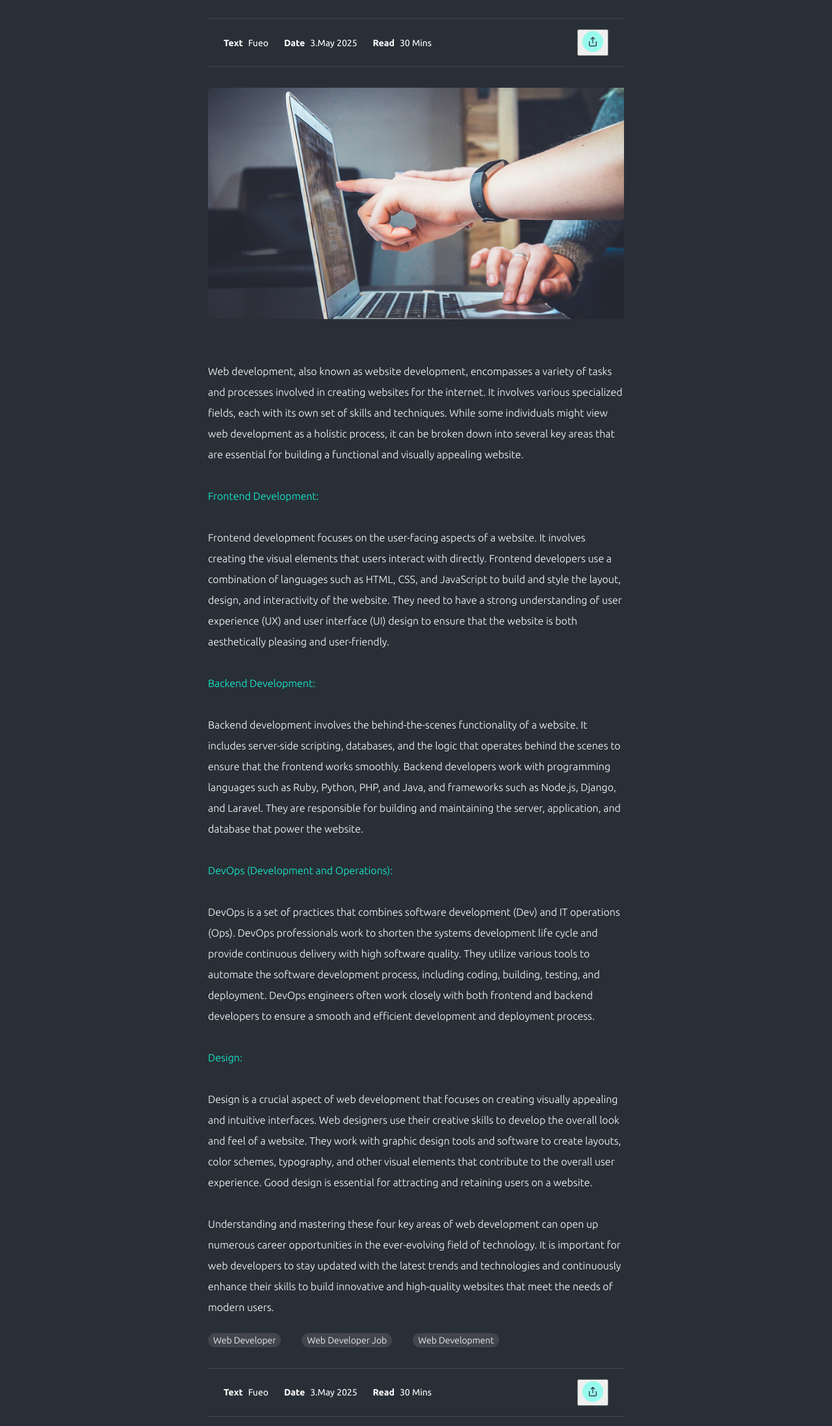
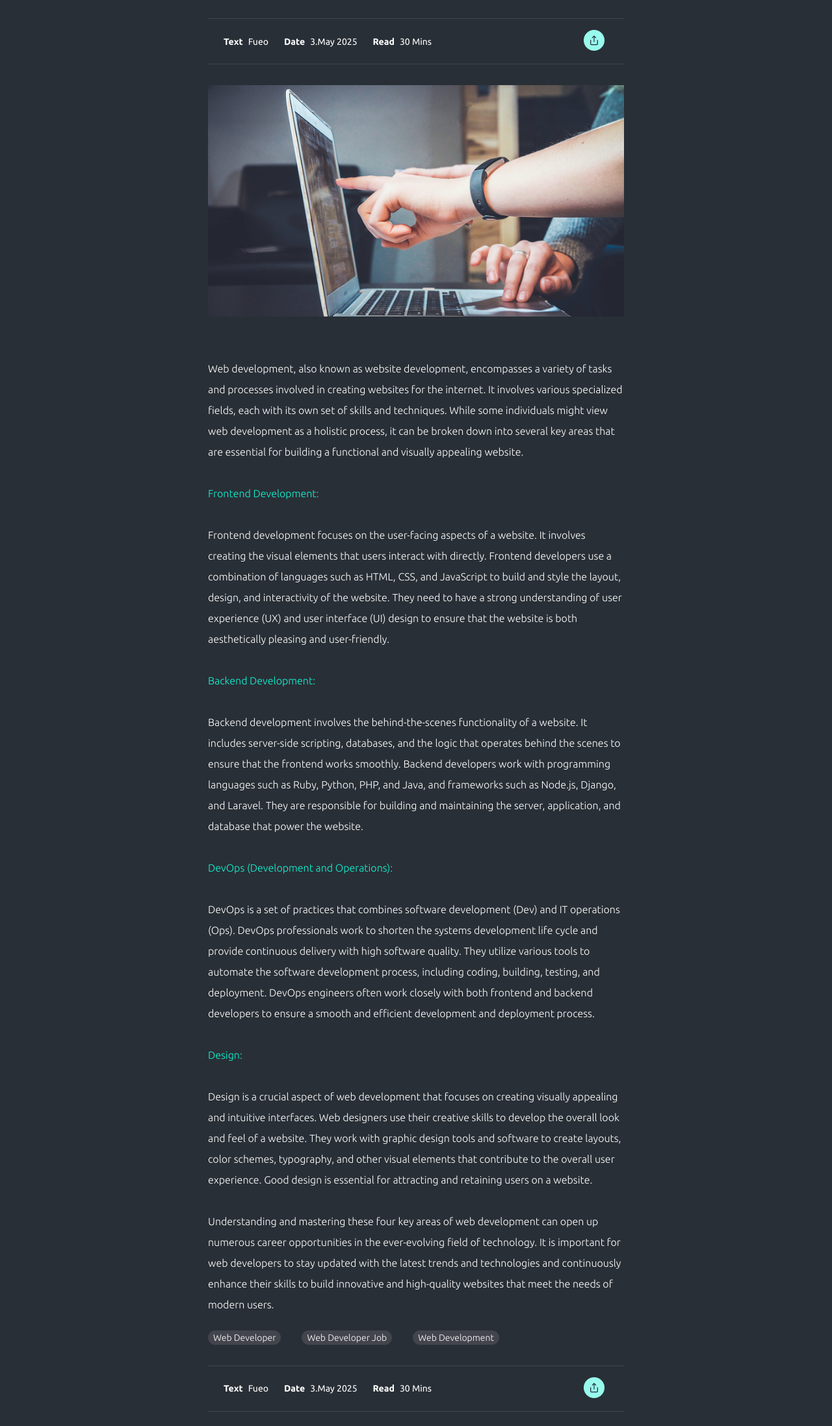
Before and after one commit to Fueo/ASM_WEB106, a plain HTML site: page article.html in a window 1280 px wide. Shown: the part 366-2560 px from the top of the page at 65% size. Drawn offline with Linux system fonts and the light colour scheme.

Commit message:
fix button

```diff
--- a/article.html
+++ b/article.html
@@ -78,7 +78,7 @@
                         <span class="article-card-date"><b>Date</b> 3.May 2025</span>
                         <span class="article-card-read"><b>Read</b> 30 Mins</span>
                     </div>
-                    <button>
+                    <button class="article-share">
                         <img src="img/icon/Share.png" alt="shart-button" class="article-sharebtn">
                     </button>
                 </div>
@@ -150,7 +150,7 @@
                         <span class="article-card-date"><b>Date</b> 3.May 2025</span>
                         <span class="article-card-read"><b>Read</b> 30 Mins</span>
                     </div>
-                    <button>
+                    <button class="article-share">
                         <img src="img/icon/Share.png" alt="shart-button" class="article-sharebtn">
                     </button>
                 </div>
--- a/css/article.css
+++ b/css/article.css
@@ -24,16 +24,23 @@
     color: var(--white);
 }
 
+.article-share {
+    background: none;
+    border: none;
+    cursor: pointer;
+}
+
+.article-share:hover {
+    opacity: 0.6;
+    transition: opacity 0.5s;
+    cursor: pointer;
+}
+
 .article-info>div {
     display: flex;
     gap: 24px;
 }
 
-.article-info>img:hover {
-    opacity: 0.6;
-    transition: opacity 0.5s;
-    cursor: pointer;
-}
 
 .article-info>div>span {
     font-size: var(--code-text);
```
